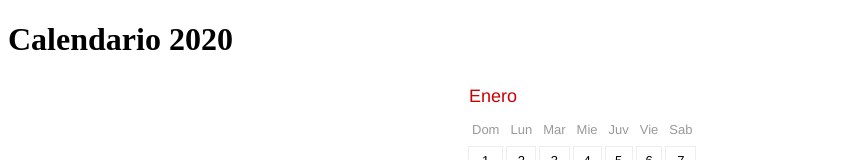
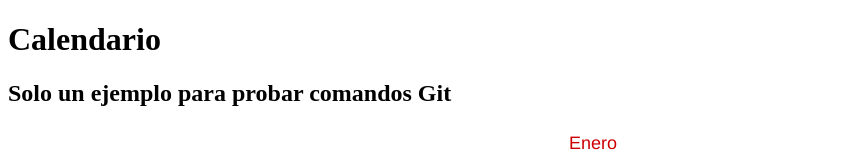
Before and after one commit to pedro-donoso/calendario, a plain HTML site: page index.html in a window 1280 px wide. Shown: the top 160 px of the page, without its empty margins (0-850 px from the left). Drawn offline with Linux system fonts and the light colour scheme.

Commit message:
agrego titulo

```diff
--- a/index.html
+++ b/index.html
@@ -7,7 +7,8 @@
     <link rel="stylesheet" href="style.css">
 </head>
 <body>
-    <h1>Calendario 2020</h1>
+    <h1>Calendario</h1>
+<h2>Solo un ejemplo para probar comandos Git</h2>
 </body>
 <script src="main.js"></script>
 </html>
```
